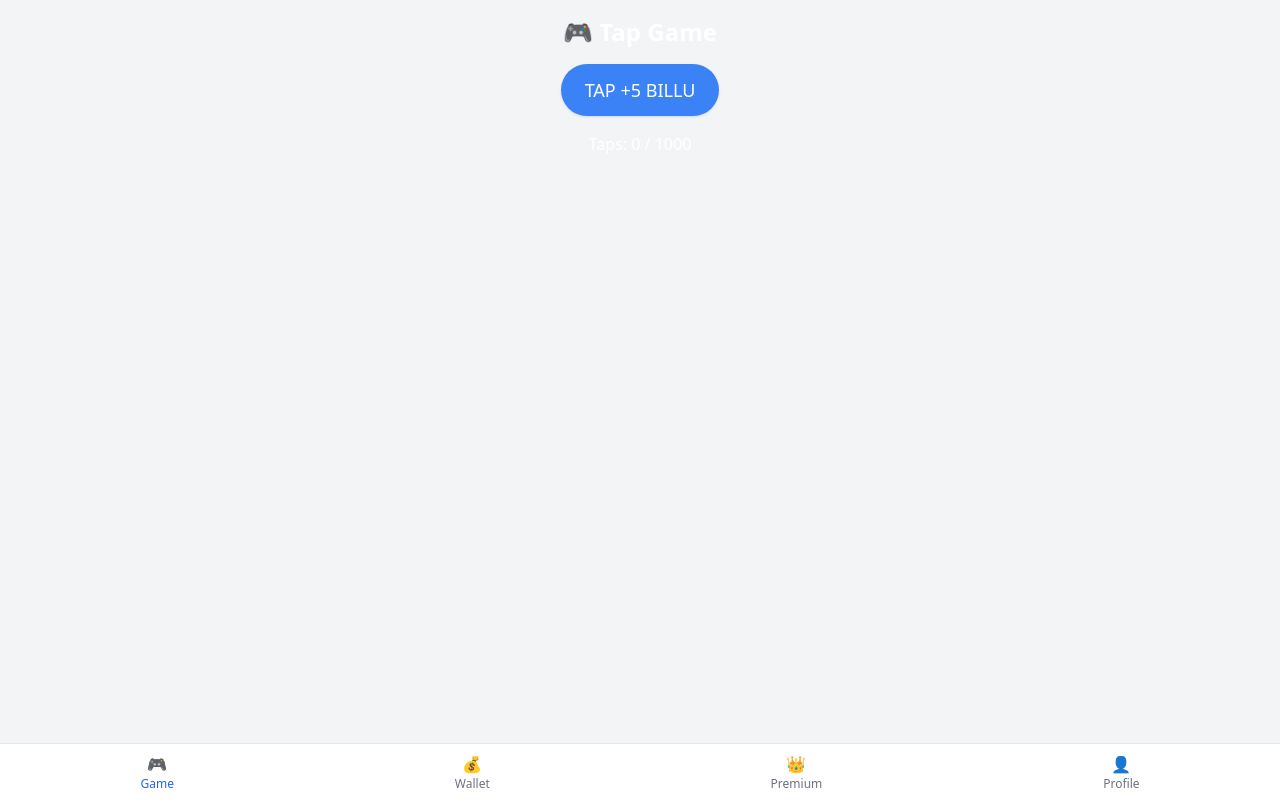
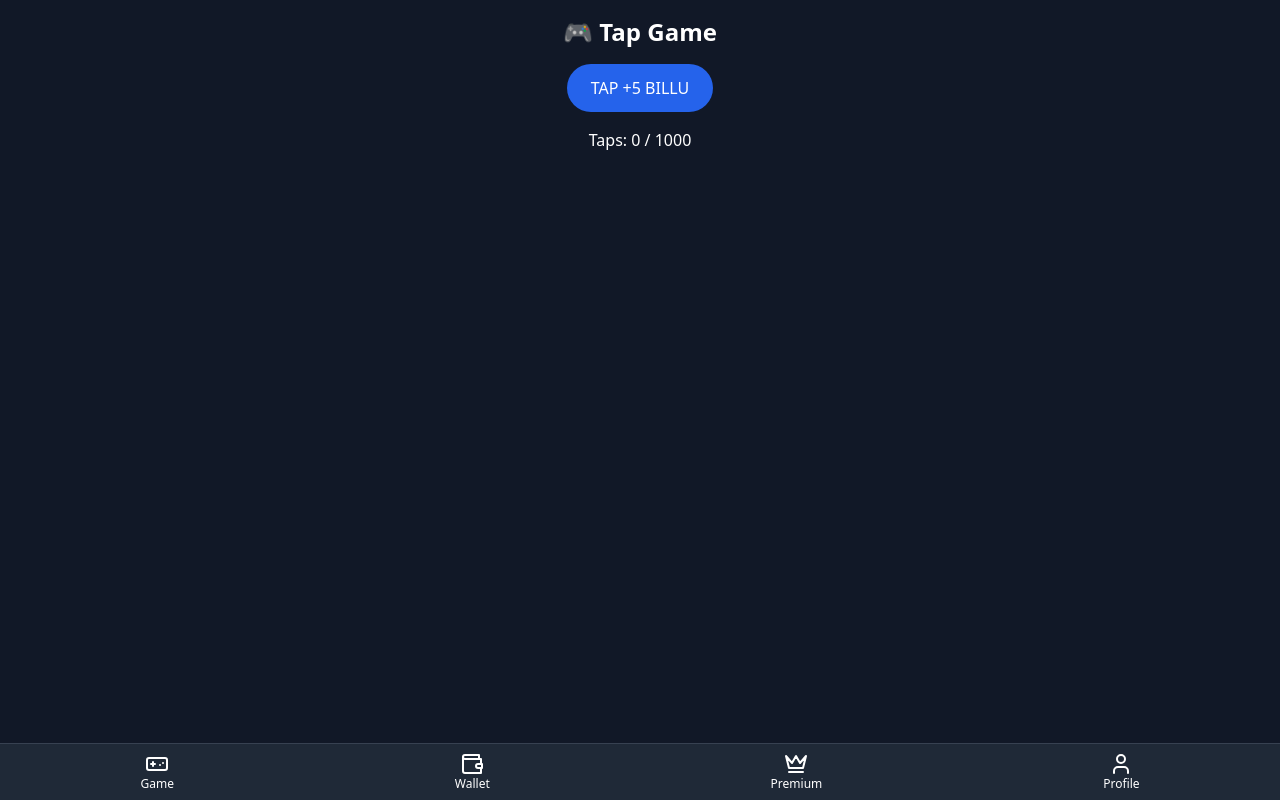
Before and after one commit to BS0942/billu-coin-project, a React (Vite) app in the folder frontend/: page / in a window 1280 px wide. Built offline with nearby package versions, Linux system fonts and the light colour scheme.

Commit message:
Update App.jsx

```diff
--- a/frontend/src/App.jsx
+++ b/frontend/src/App.jsx
@@ -1,23 +1,22 @@
-// src/App.jsx
-import { useState, useEffect } from "react";
+import { useState } from "react";
+import { Gamepad, Wallet, Crown, User } from "lucide-react";
 
 export default function App() {
-  const [activeTab, setActiveTab] = useState("game");
+  const [activeTab, setActiveTab] = useState('game');
   const [balance, setBalance] = useState(0);
   const [taps, setTaps] = useState(0);
   const dailyTapLimit = 1000;
 
   const handleTap = async () => {
     if (taps >= dailyTapLimit) {
-      alert("Daily tap limit reached!");
+      alert('Daily tap limit reached!');
       return;
     }
-
-    const userid = "123"; // Demo ID
+    const userid = "123"; // Example
     const res = await fetch('https://billu-coin-project.onrender.com/api/tap', {
       method: 'POST',
       headers: { 'Content-Type': 'application/json' },
-      body: JSON.stringify({ userid })
+      body: JSON.stringify({ userid }),
     });
     const data = await res.json();
     setBalance(data.balance);
@@ -25,87 +24,60 @@ export default function App() {
   };
 
   return (
-    <div className="flex flex-col min-h-screen bg-gray-100 pb-16">
-      <div className="flex-1 p-4">
-        {activeTab === "game" && (
+    <div className="flex flex-col h-screen bg-gray-900 text-white">
+      <main className="flex-1 p-4 overflow-auto">
+        {activeTab === 'game' && (
           <div className="text-center">
-            <h2 className="text-2xl font-bold mb-4 flex items-center justify-center gap-2">
-              🎮 Tap Game
-            </h2>
+            <h1 className="text-2xl font-bold mb-4">🎮 Tap Game</h1>
             <button
               onClick={handleTap}
-              className="bg-blue-500 text-white px-6 py-3 rounded-full text-lg shadow active:scale-95 transition"
+              className="bg-blue-600 text-white px-6 py-3 rounded-full mb-4"
             >
               TAP +5 BILLU
             </button>
-            <p className="mt-4">Taps: {taps} / {dailyTapLimit}</p>
+            <p>Taps: {taps} / {dailyTapLimit}</p>
           </div>
         )}
 
-        {activeTab === "wallet" && (
+        {activeTab === 'wallet' && (
           <div className="text-center">
-            <h2 className="text-2xl font-bold mb-4">💰 Wallet</h2>
-            <p className="text-lg">Balance: <strong>{balance} BILLU</strong></p>
-            <button className="mt-4 bg-green-500 text-white px-4 py-2 rounded">
-              Buy in Pre-sale
-            </button>
+            <h1 className="text-2xl font-bold mb-4">💰 Wallet</h1>
+            <p>Balance: {balance} BILLU</p>
           </div>
         )}
 
-        {activeTab === "premium" && (
+        {activeTab === 'premium' && (
           <div className="text-center">
-            <h2 className="text-2xl font-bold mb-4">👑 Premium Packages</h2>
-            <ul className="space-y-3 text-left max-w-xs mx-auto">
-              <li className="border p-3 rounded shadow">🥉 Bronze - $20 - 2500 taps/day</li>
-              <li className="border p-3 rounded shadow">🥈 Silver - $40 - 5500 taps/day</li>
-              <li className="border p-3 rounded shadow">🥇 Gold - $50 - 7500 taps/day</li>
-            </ul>
+            <h1 className="text-2xl font-bold mb-4">🌟 Premium</h1>
+            <p>Coming soon...</p>
           </div>
         )}
 
-        {activeTab === "profile" && (
+        {activeTab === 'profile' && (
           <div className="text-center">
-            <h2 className="text-2xl font-bold mb-4">👤 Profile</h2>
-            <p>Username: @username</p>
-            <p className="mt-2">Referral Link:</p>
-            <input
-              className="w-full p-2 border rounded mt-1"
-              readOnly
-              value="https://t.me/billu_coin_bot?start=123456"
-            />
+            <h1 className="text-2xl font-bold mb-4">👤 Profile</h1>
+            <p>@billu_coin_bot</p>
           </div>
         )}
-      </div>
+      </main>
 
-      {/* ✅ Fixed Bottom Navbar */}
-      <nav className="fixed bottom-0 left-0 w-full bg-white border-t flex justify-around py-2">
-        <button
-          onClick={() => setActiveTab("game")}
-          className={`flex flex-col items-center ${activeTab === "game" ? "text-blue-600" : "text-gray-500"}`}
-        >
-          🎮
-          <span className="text-xs">Game</span>
+      {/* BOTTOM NAVBAR */}
+      <nav className="fixed bottom-0 left-0 right-0 bg-gray-800 flex justify-around py-2 border-t border-gray-700">
+        <button onClick={() => setActiveTab('game')} className="flex flex-col items-center text-xs">
+          <Gamepad className="h-6 w-6" />
+          Game
         </button>
-        <button
-          onClick={() => setActiveTab("wallet")}
-          className={`flex flex-col items-center ${activeTab === "wallet" ? "text-blue-600" : "text-gray-500"}`}
-        >
-          💰
-          <span className="text-xs">Wallet</span>
+        <button onClick={() => setActiveTab('wallet')} className="flex flex-col items-center text-xs">
+          <Wallet className="h-6 w-6" />
+          Wallet
         </button>
-        <button
-          onClick={() => setActiveTab("premium")}
-          className={`flex flex-col items-center ${activeTab === "premium" ? "text-blue-600" : "text-gray-500"}`}
-        >
-          👑
-          <span className="text-xs">Premium</span>
+        <button onClick={() => setActiveTab('premium')} className="flex flex-col items-center text-xs">
+          <Crown className="h-6 w-6" />
+          Premium
         </button>
-        <button
-          onClick={() => setActiveTab("profile")}
-          className={`flex flex-col items-center ${activeTab === "profile" ? "text-blue-600" : "text-gray-500"}`}
-        >
-          👤
-          <span className="text-xs">Profile</span>
+        <button onClick={() => setActiveTab('profile')} className="flex flex-col items-center text-xs">
+          <User className="h-6 w-6" />
+          Profile
         </button>
       </nav>
     </div>
```
